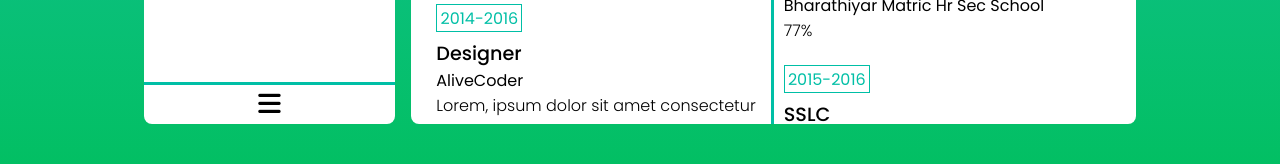
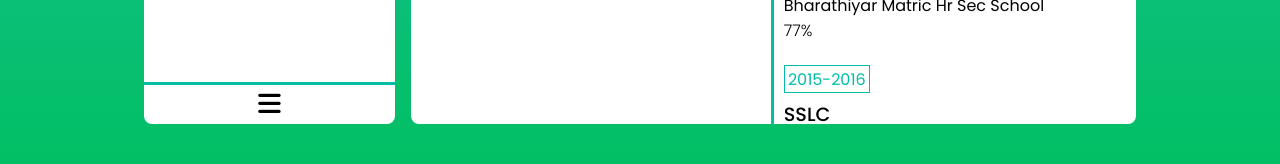
Before and after one commit to prasath783/prasath-portflio, a plain HTML site: page resume.html in a window 1280 px wide. Shown: the part 580-744 px from the top of the page. Drawn offline with Linux system fonts and the light colour scheme.

Commit message:
New changes

```diff
--- a/resume.html
+++ b/resume.html
@@ -105,13 +105,6 @@
                                 doloremque.</p>
                         </div>
 
-                        <div class="resume_box">
-                            <span class="resume_date">2014-2016</span>
-                            <p class="resume_box_title">Designer</p>
-                            <p class="resume_conpany">AliveCoder</p>
-                            <p class="resume_text">Lorem, ipsum dolor sit amet consectetur adipisicing elit. Deserunt,
-                                doloremque.</p>
-                        </div>
                     </div>
 
                     <!-- Education Container -->
```
Also changed, not shown: contact.html (+1 -1 lines).
